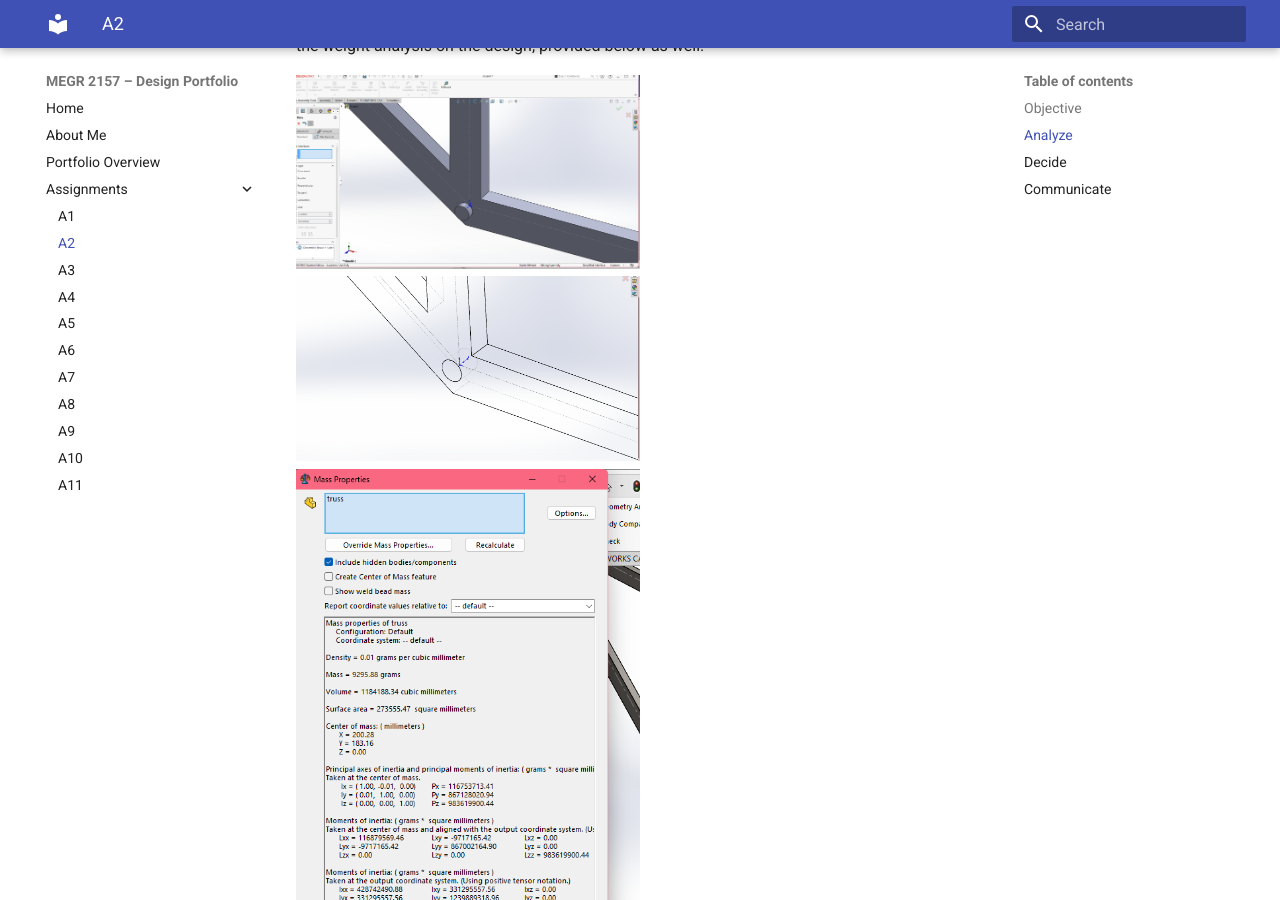
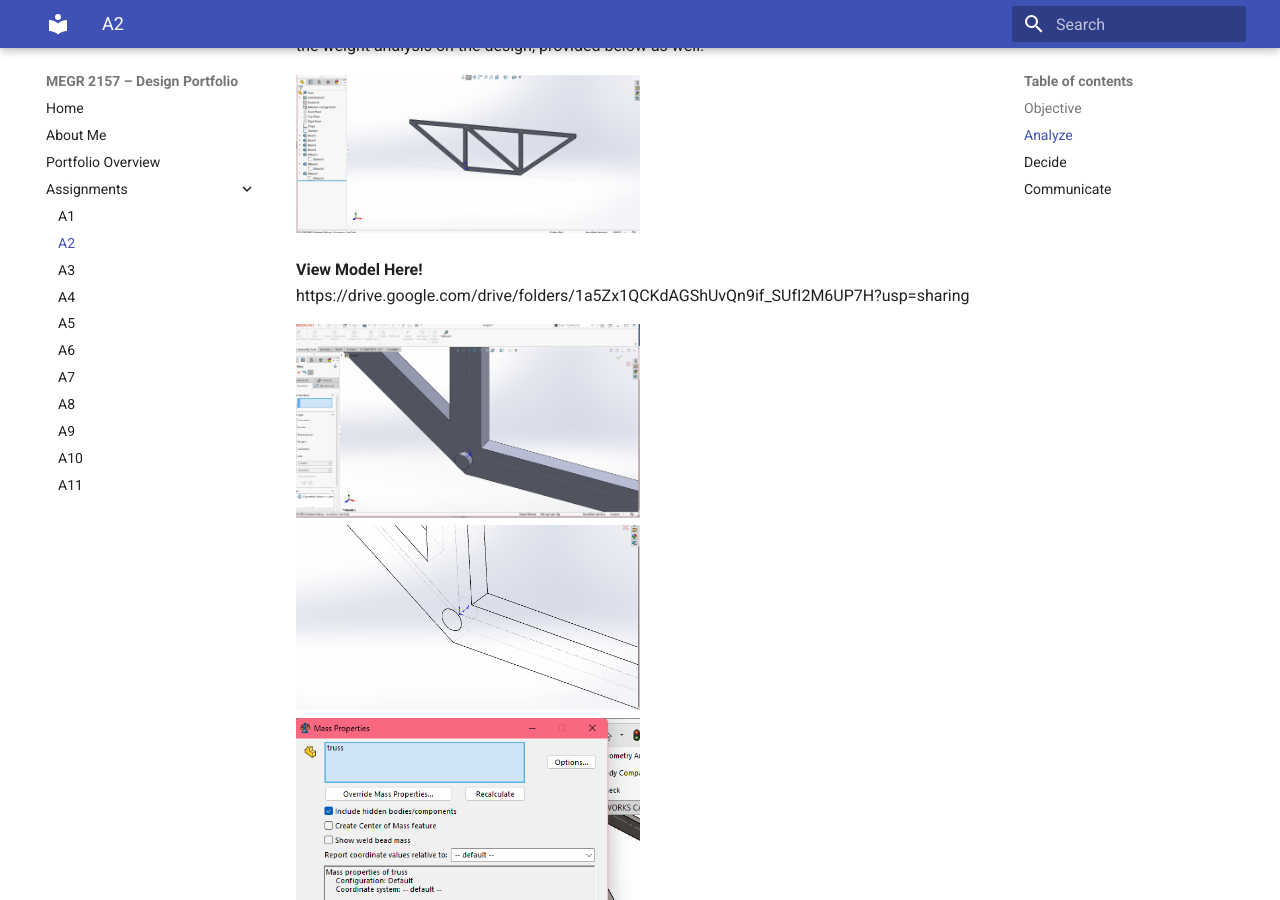
Before and after one commit to swils201/megr2156portfolio, an MkDocs documentation site: the page built from docs/assignments/A02/index.md, in a window 1280 px wide and 900 px high, scrolled down 7027 px. Built offline with MkDocs 1.6.1 and Material for MkDocs 9.7.7, drawn with Linux system fonts in a browser that asks for light colours.

Commit message:
Update index.md

```diff
--- a/docs/assignments/A02/index.md
+++ b/docs/assignments/A02/index.md
@@ -102,7 +102,9 @@ The top surfaces of these vertical beams served as the sketch surface for the la
 
 This pattern was solution was implemented for the other two diagonal beams, completing the stable truss design. To determine the size of the holes needed for the pin, based off of found minimum pin area, I used SensorOne's online Area to Length calculator, which can be found in resources below. Once found I created extruded cuts at all intersections of the beams and created a matching dimensioned cylindrical pin in another part file. Within an assembly file, these parts were fitted to represent the true state the truss would exist in. I chose to wait to change any density values until the end, where I adjusted the material to A36 Steel, as the originally planned A500 material was not available with the CAD platform. After this, I was able to run and collect the weight analysis on the design, provided below as well.
 
+<img src="FInalBeams.png" width="50%">
 
+**View Model Here!** https://drive.google.com/drive/folders/1a5Zx1QCKdAGShUvQn9if_SUfI2M6UP7H?usp=sharing
 
 <img src="PinFit.png" width="50%">
 <img src="PinFit(2).png" width="50%">
```
